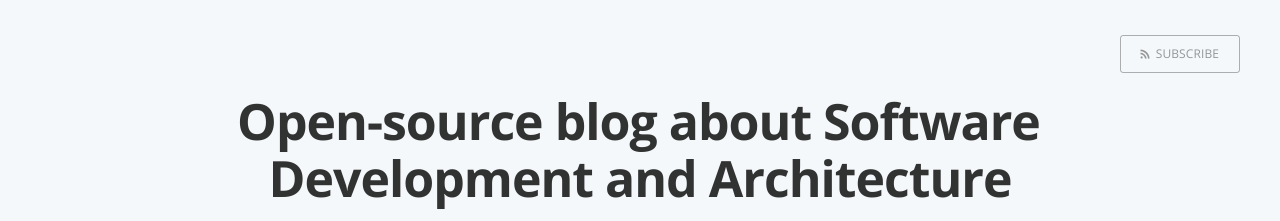
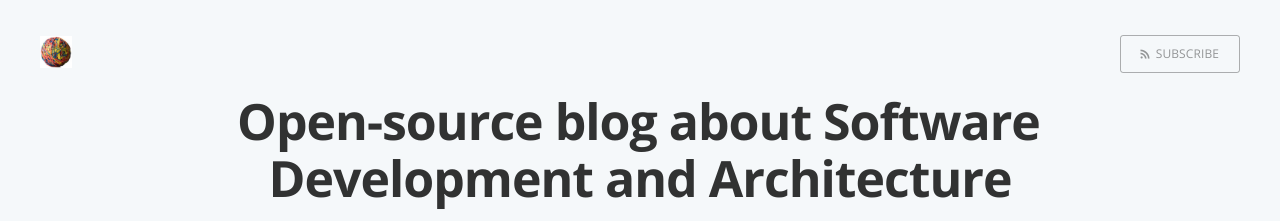
Before and after one commit to rndblog/rndblog.github.io, a Jekyll site: the page built from index.html, in a window 1280 px wide. Shown: the top 221 px of the page. Built offline with Jekyll 4.4.1, drawn with Linux system fonts in a browser that asks for light colours; Markdown is read by kramdown in place of the engine named in the settings; the list of posts is cut into pages by our own code.

Commit message:
Init settings

```diff
--- a/_config.yml
+++ b/_config.yml
@@ -4,7 +4,7 @@ meta_description: "Open-source notes and articles on High Load, Big Data, Java,
 
 markdown: redcarpet
 highlighter: pygments
-logo: '/assets/images/profile.png'
+logo: false
 paginate: 15
 baseurl: /
 domain_name: 'http://rndblog.github.io'
--- a/index.html
+++ b/index.html
@@ -3,6 +3,7 @@ layout: default
 title: Home
 cover: false
 about: 'about.html'
+logo: '/assets/images/profile.png'
 ---
 
 <header class="main-header {% if page.cover %}" style="background-image: url({{ page.cover }}) {%else%}no-cover{% endif %}">
```
